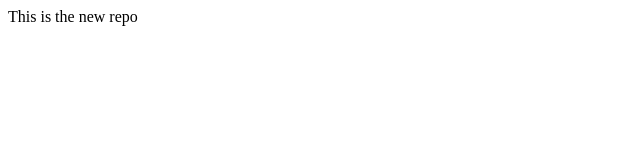
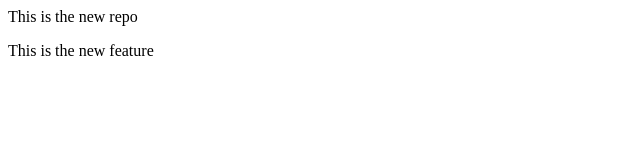
Before and after one commit to Gajyaop/localRepo, a plain HTML site: page index.html in a window 1280 px wide. Shown: the whole page, without its empty margins (0-640 px from the left). Drawn offline with Linux system fonts and the light colour scheme.

Commit message:
Add new feature

```diff
--- a/index.html
+++ b/index.html
@@ -1 +1,4 @@
 <p>This is the new repo</p>
+<p>
+    This is the new feature
+</p>
```
